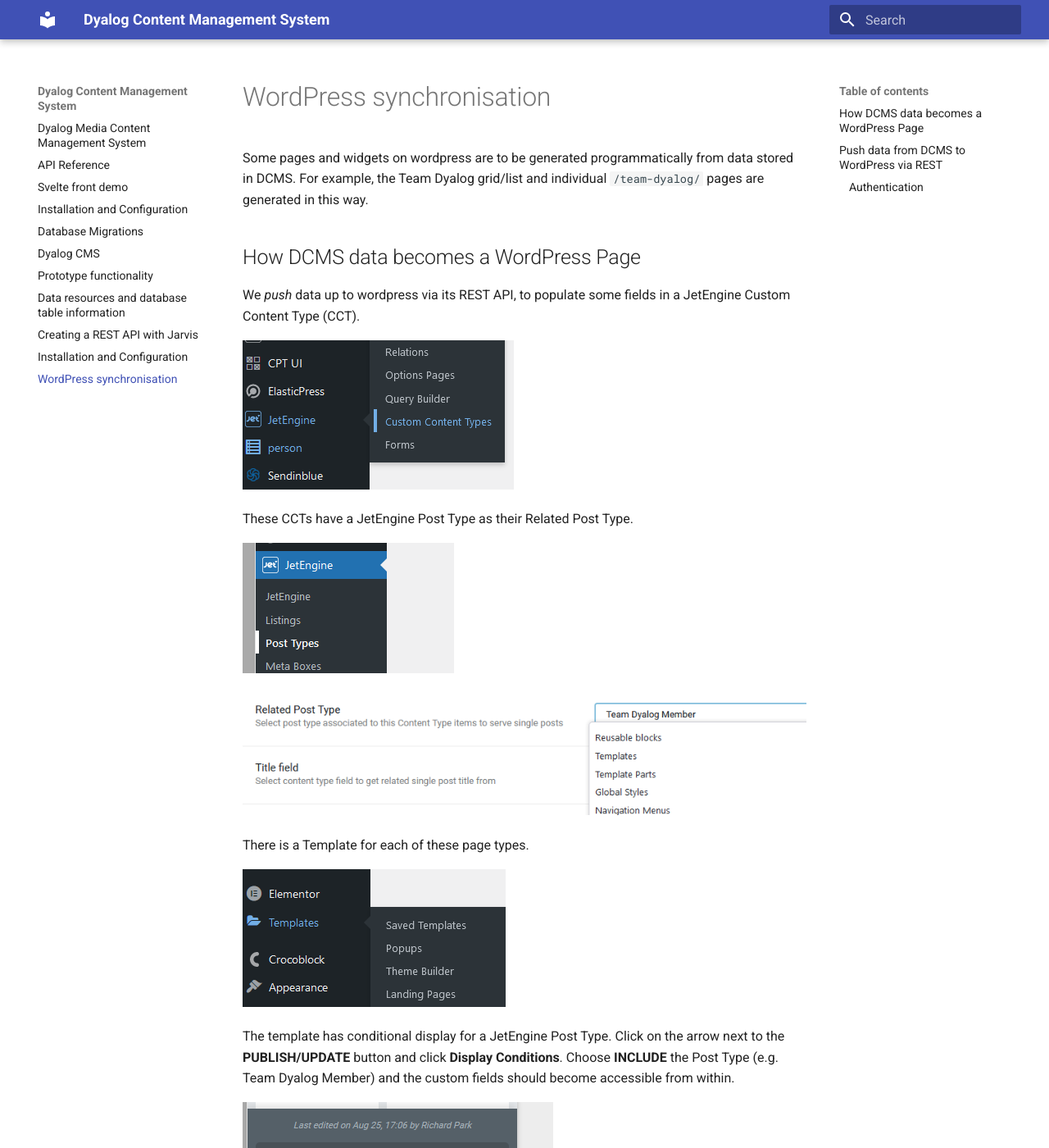
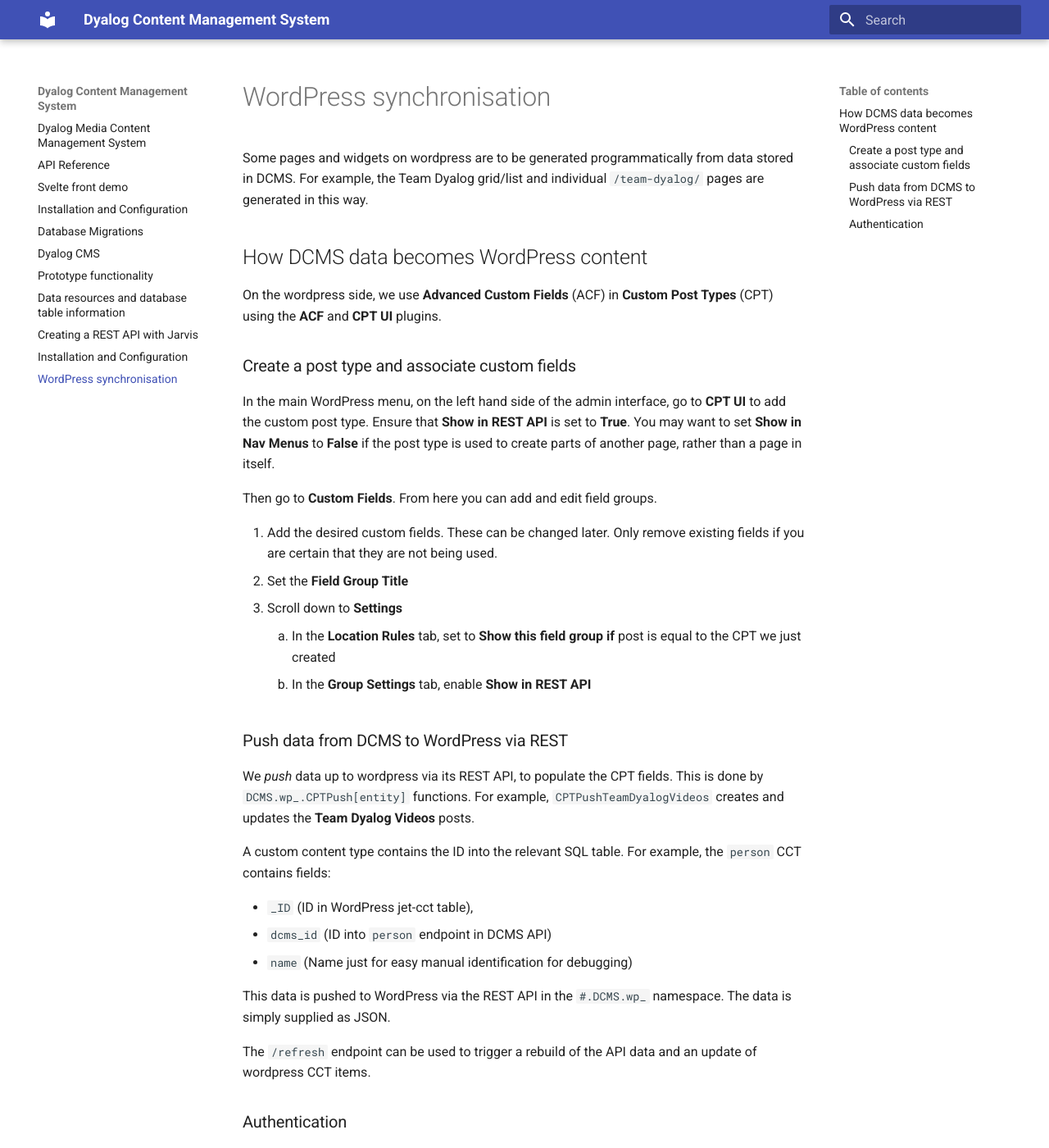
Before and after one commit to Dyalog/DCMS, an MkDocs documentation site: the page built from docs/wp.md, in a window 1280 px wide and 1400 px high. Shown: the whole window at 82% size. Built offline with MkDocs 1.6.1 and Material for MkDocs 9.7.7, drawn with Linux system fonts in a browser that asks for light colours; some of the changed text lies outside the part shown.

Commit message:
WIP push data to CPT ACF

```diff
--- a/docs/wp.md
+++ b/docs/wp.md
@@ -1,57 +1,23 @@
 # WordPress synchronisation
 Some pages and widgets on wordpress are to be generated programmatically from data stored in DCMS. For example, the Team Dyalog grid/list and individual `/team-dyalog/` pages are generated in this way.
 
-## How DCMS data becomes a WordPress Page
-We *push* data up to wordpress via its REST API, to populate some fields in a JetEngine Custom Content Type (CCT).
+## How DCMS data becomes WordPress content
+On the wordpress side, we use **Advanced Custom Fields** (ACF) in **Custom Post Types** (CPT) using the **ACF** and **CPT UI** plugins.
 
-![JetEngine CCT from WordPress menu](Pasted image 20220826110905.png)
+### Create a post type and associate custom fields
+In the main WordPress menu, on the left hand side of the admin interface, go to **CPT UI** to add the custom post type. Ensure that **Show in REST API** is set to **True**. You may want to set **Show in Nav Menus** to **False** if the post type is used to create parts of another page, rather than a page in itself.
 
+Then go to **Custom Fields**. From here you can add and edit field groups.
 
-These CCTs have a JetEngine Post Type as their Related Post Type.
+1. Add the desired custom fields. These can be changed later. Only remove existing fields if you are certain that they are not being used.
+1. Set the **Field Group Title**
+1. Scroll down to  **Settings**
+	1. In the **Location Rules** tab, set to **Show this field group if** post is equal to the CPT we just created
+	1. In the **Group Settings** tab, enable **Show in REST API**
 
-![JetEngine Post Types from WordPress menu](Pasted image 20220826111000.png)
+### Push data from DCMS to WordPress via REST
+We *push* data up to wordpress via its REST API, to populate the CPT fields. This is done by `DCMS.wp_.CPTPush[entity]` functions. For example, `CPTPushTeamDyalogVideos` creates and updates the **Team Dyalog Videos** posts.
 
-
-![JetEngine CCT settings Related Post Type](Pasted image 20220826125521.png)
-
-
-There is a Template for each of these page types.
-
-![Templates from WordPress menu](Pasted image 20220826105244.png)
-
-
-The template has conditional display for a JetEngine Post Type. Click on the arrow next to the **PUBLISH/UPDATE** button and click **Display Conditions**. Choose **INCLUDE** the Post Type (e.g. Team Dyalog Member) and the custom fields should become accessible from within.
-
-![Template Display Conditions in Elementor](Pasted image 20220826111045.png)
-
-We can now relate information for that specific page / DCMS API record.
-
-We will only use the Title (e.g. team member name) and `dcms_id` (ID into the DCMS backend database table, e.g. the `person` table).
-
-The majority of the dynamic data is actually pulled from the DCMS API using a JetEngine REST API Endpoint and Custom Query.
-
-<div class="inline-img">
-    <img alt="JetEngine dashboard REST API Endpoints" src="../Pasted image 20220826173203.png" />
-    <img alt="JetEngine Query Builder from WordPress menu" src="../Pasted image 20220826173228.png" />
-</div>
-
-!!!Note "Why don't we just use the Custom Content Type Fields in the Dynamic Tags in Elementor?"
-    Although it is possible to push all of the fields from DCMS database to the Custom Content Type and use them directly within the Template as Dynamic Tags → Custom Content Type Fields, it is more flexible if we only supply a minimal amount of identifying information (namely the ID into the DCMS database table) and then use that to fetch a REST API listing. That way, if we update what kinds of fields are available, we do not need to also update the CCT fields.
-
-A JetEngine Listing is where the arrangement and styling for displaying the data on the website occurs.
-
-![JetEngine Listings from WordPress menu](Pasted image 20220826173358.png)
-
-This Listing can then be included in the Template as an Elementor Listing Grid widget.
-
-!!!Note "Why can't I see anything in the Listing or Template?"
-    The JetEngine Listings item for a REST API endpoint has an example visible in Elementor when editing, whereas a Listings item for a Query Builder query does not.
-
-    For a single page, it is best to create a static template, and then copy the structure into a Query Builder Listings item where the widgets content can be replaced with Dynamic Tags → Query Builder items.
-
-    For a page showing a list or grid of items, you might get good results using a Listing from a REST API Endpoint.
-
-## Push data from DCMS to WordPress via REST
 A custom content type contains the ID into the relevant SQL table. For example, the `person` CCT contains fields:
 
 - `_ID` (ID in WordPress jet-cct table),
```
Also changed, not shown: 4 other files.
